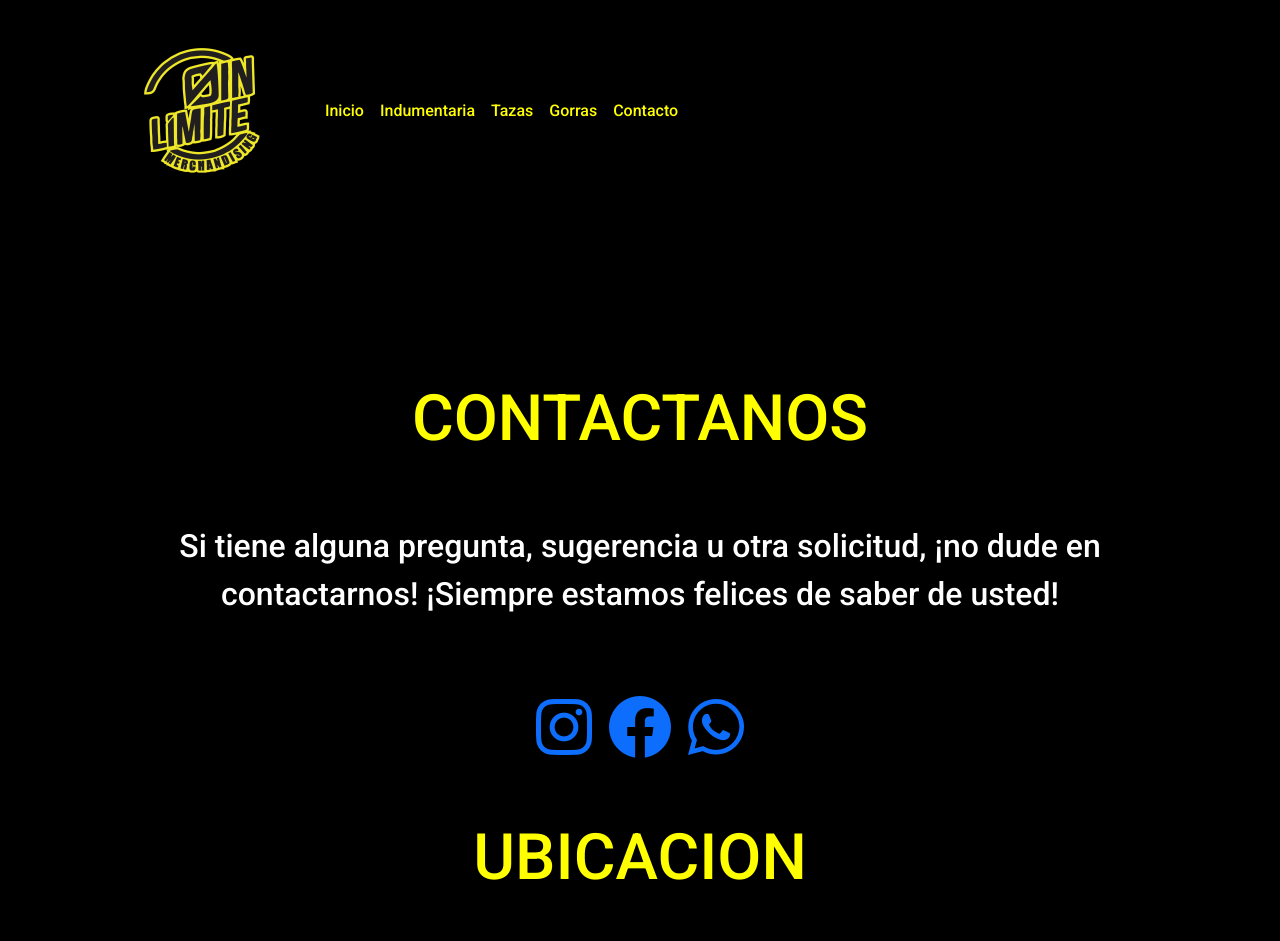
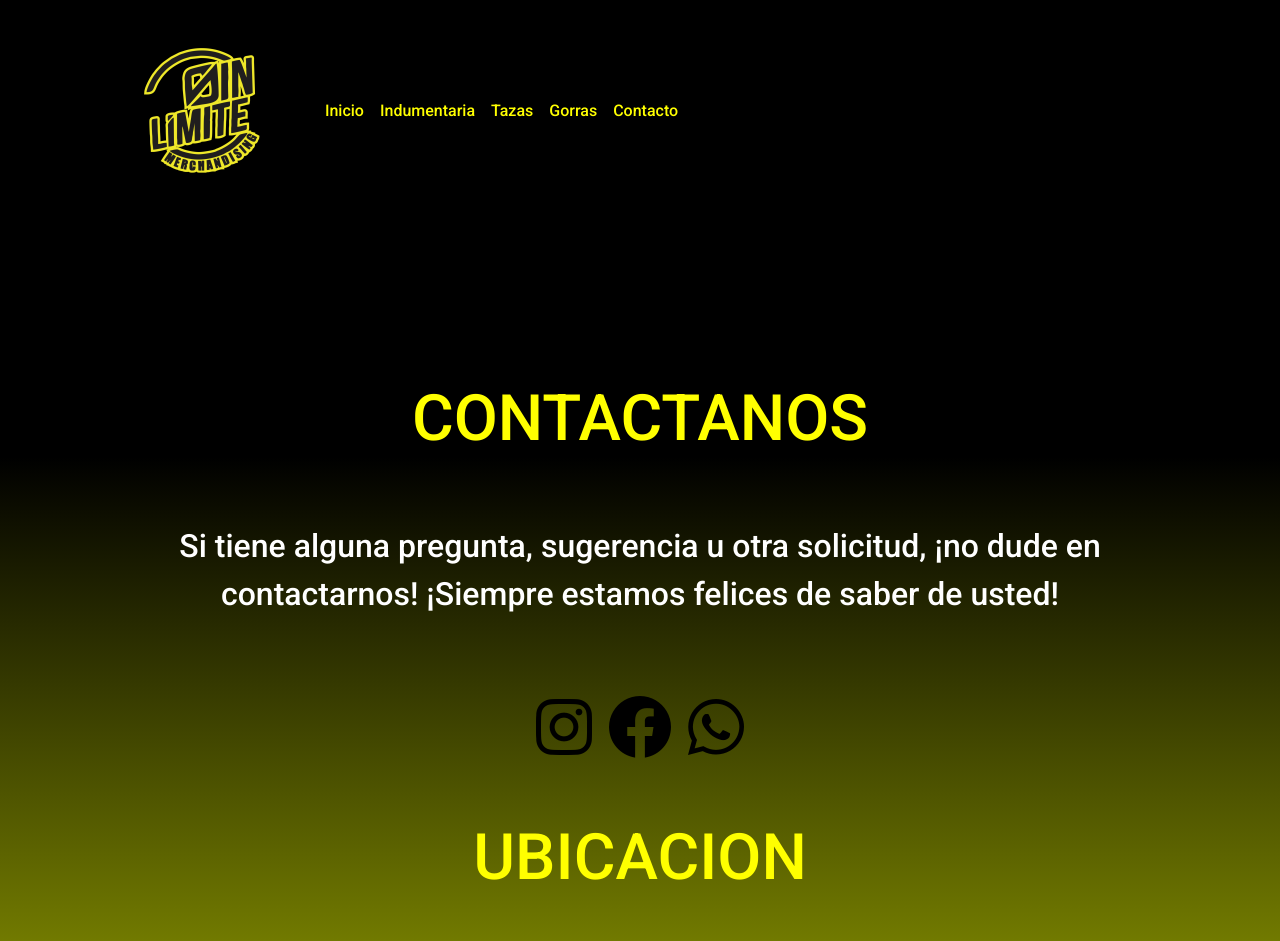
Before and after one commit to gustavopalavecino/PreEntrega2Palavecino, a website: page pages/contacto.html in a window 1280 px wide. Shown: the top 941 px of the page. Drawn offline with nearby package versions, Linux system fonts and the light colour scheme; grey boxes are pictures that could not be loaded.

```diff
--- a/pages/contacto.html
+++ b/pages/contacto.html
@@ -109,9 +109,15 @@
         <div class="row">
           <div class="col">
             <div class="redes">
-              <a href=""><i class="fa-brands fa-instagram"></i></a>
-              <a href=""><i class="fa-brands fa-facebook"></i></a>
-              <a href=""><i class="fa-brands fa-whatsapp"></i></a>
+              <a href=""
+                ><i class="fa-brands fa-instagram" style="color: black"></i
+              ></a>
+              <a href=""
+                ><i class="fa-brands fa-facebook" style="color: black"> </i
+              ></a>
+              <a href=""
+                ><i class="fa-brands fa-whatsapp" style="color: black"></i
+              ></a>
             </div>
           </div>
         </div>
--- a/scss/_seccion-principal.scss
+++ b/scss/_seccion-principal.scss
@@ -1,5 +1,10 @@
 #section_principal {
-  background-color: black;
+  background: rgb(237, 255, 0);
+  background: linear-gradient(
+    0deg,
+    rgba(237, 255, 0, 1) 10%,
+    rgba(0, 0, 0, 1) 83%
+  );
   padding-top: 8rem;
   .container {
     width: 80%;
@@ -17,7 +22,7 @@
         flex-wrap: wrap;
         justify-content: center;
         .texto {
-          color: $textocolor;
+          color: $textocolor !important;
           padding: 2rem;
           display: inline-block;
           margin-top: 1.2rem;
--- a/scss/style.scss
+++ b/scss/style.scss
@@ -3,5 +3,6 @@
 @import "nav";
 @import "card";
 @import "seccion-principal";
+
+@import "redes_mapa";
 @import "footer";
-@import "redes_mapa";
```
Also changed, not shown: pages/gorras.html (+2 -2 lines), pages/indumentaria.html (+2 -2 lines), pages/tazas.html (+2 -2 lines), css/style.css, 1 other file.
